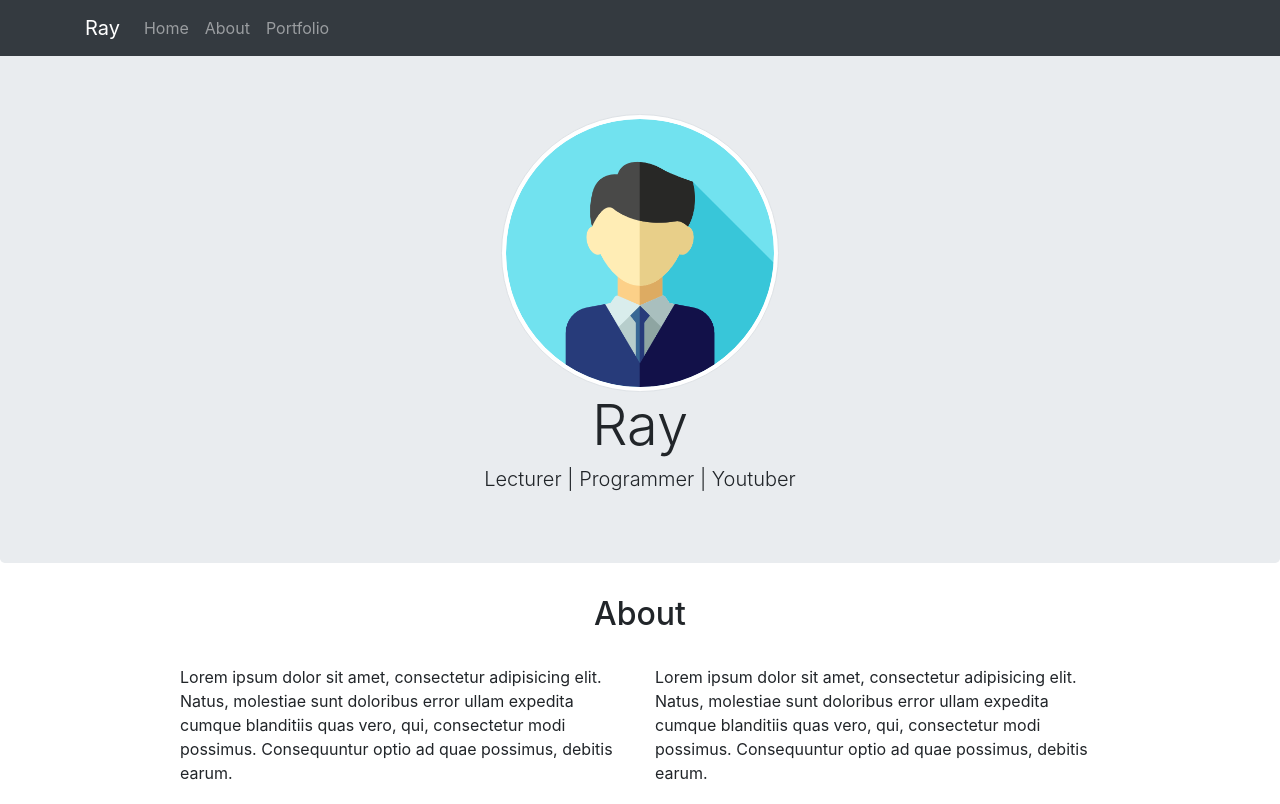
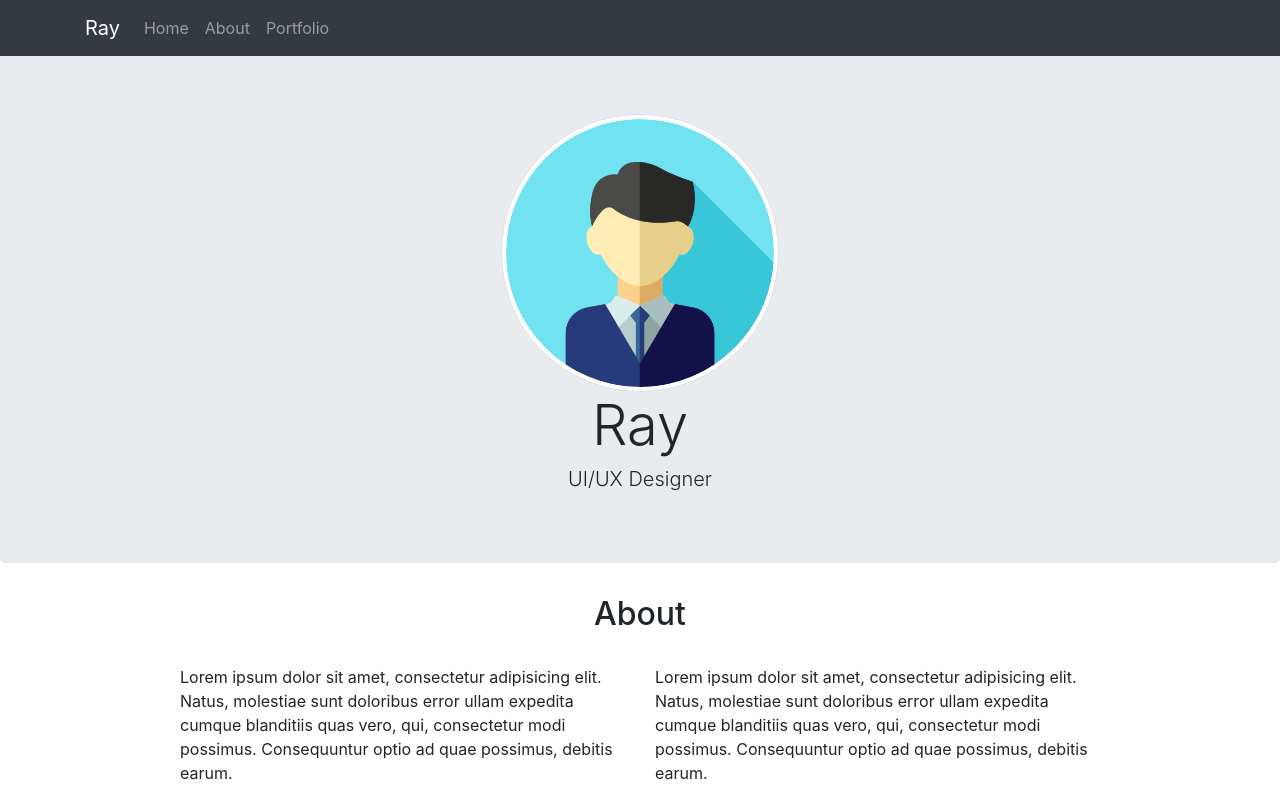
Before and after one commit to rayrona/rayrona.github.io, a plain HTML site: page index.html in a window 1280 px wide. Shown: the top 804 px of the page. Drawn offline with nearby package versions, Linux system fonts and the light colour scheme.

Commit message:
"uodate 2"

```diff
--- a/index.html
+++ b/index.html
@@ -43,7 +43,7 @@
         <div class="text-center">
           <img src="img/profile1.png" class="rounded-circle img-thumbnail">
           <h1 class="display-4">Ray</h1>
-          <h3 class="lead">Lecturer | Programmer | Youtuber</h3>
+          <h3 class="lead">UI/UX Designer</h3>
         </div>
       </div>
     </div>
```
